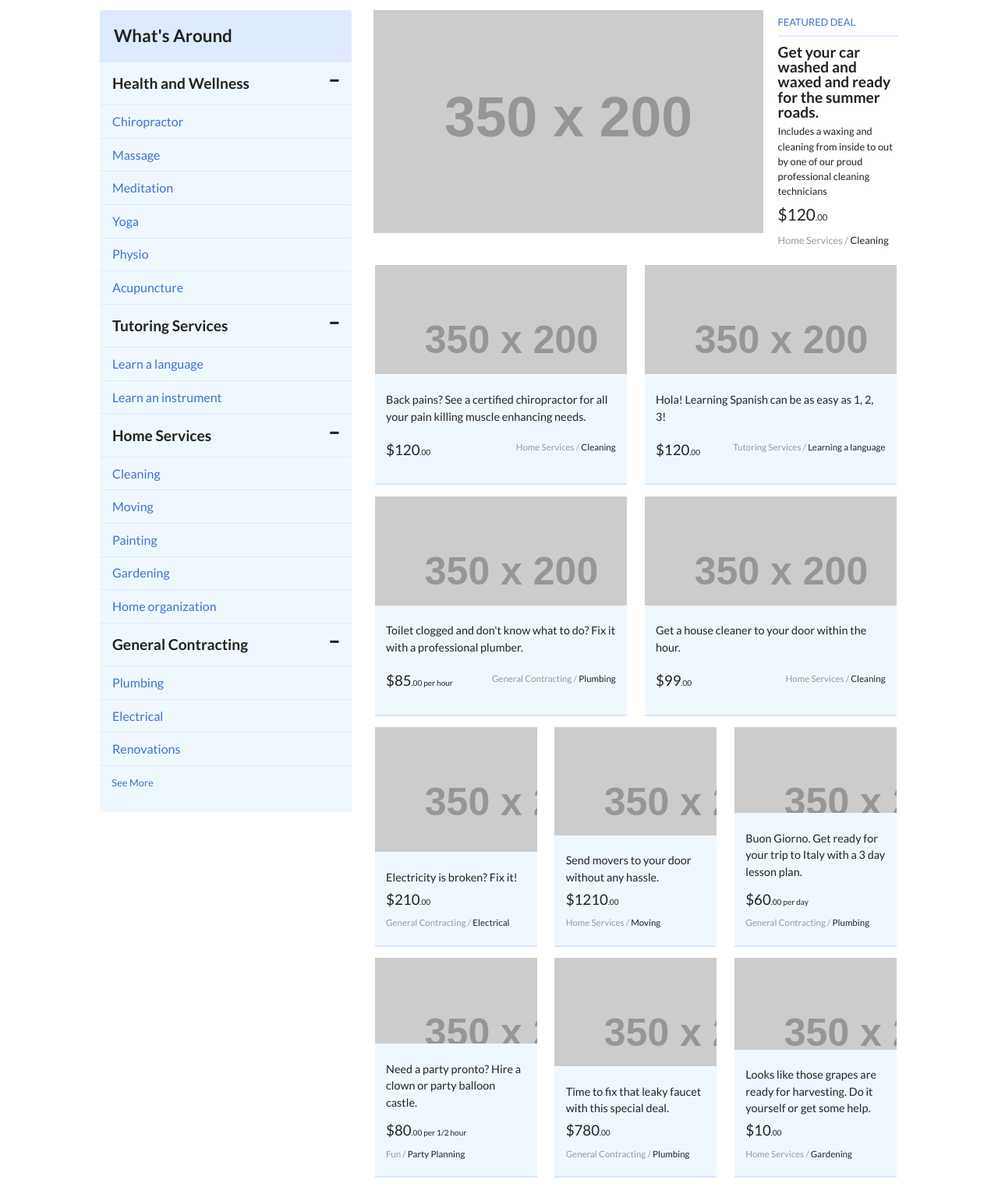
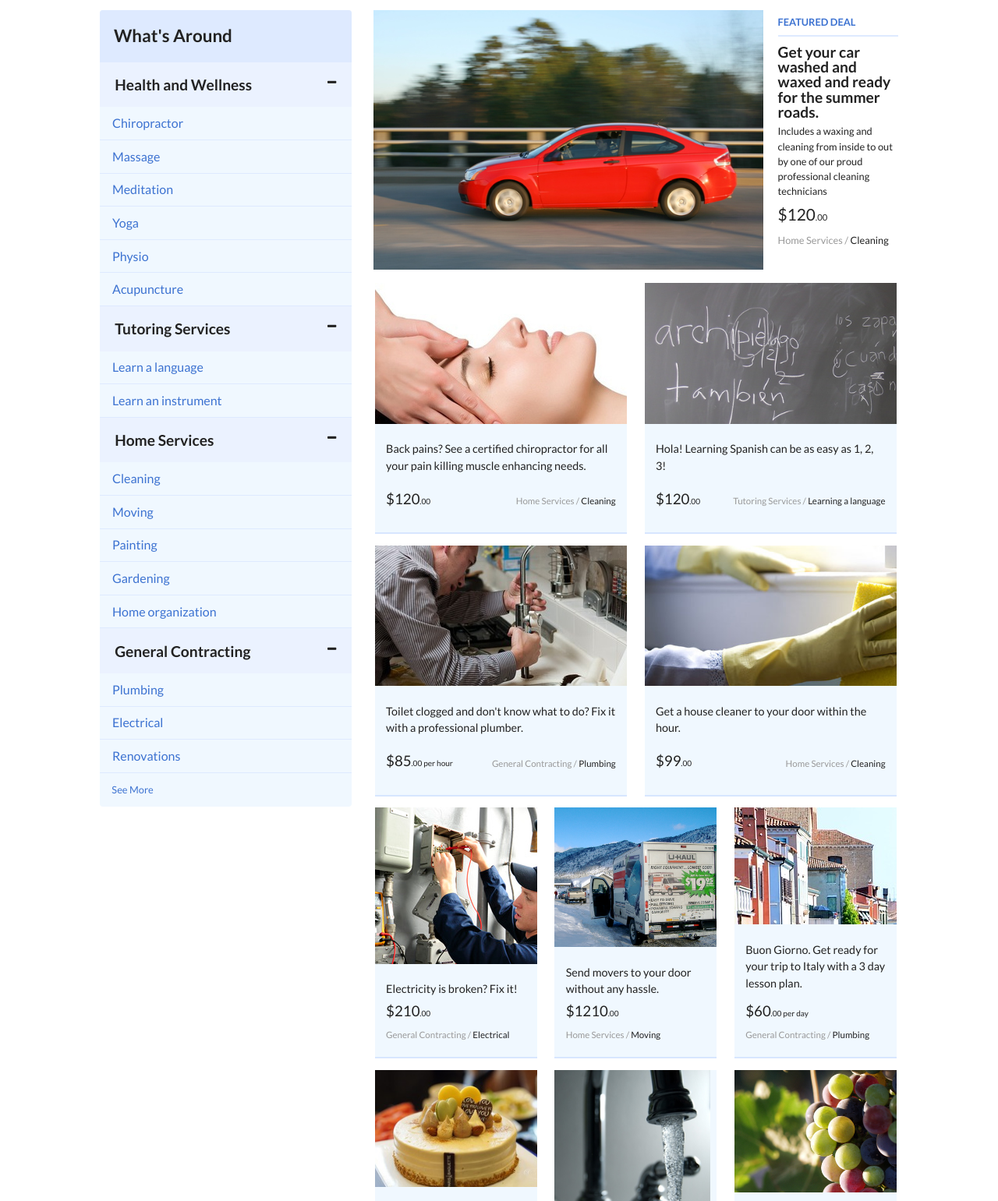
Before and after one commit to sahiga/housecall, a plain HTML site: page index.html in a window 1280 px wide. Shown: the part 179-1720 px from the top of the page at 78% size. Drawn offline with nearby package versions, Linux system fonts and the light colour scheme; placeholder pictures from the web are drawn by us.

Commit message:
Add images and Q&A answers

```diff
--- a/housecall.js
+++ b/housecall.js
@@ -3,6 +3,7 @@ $(document).ready(function() {
   var titles = $('.sidebar-title');
   var icons = $('.toggle-icon');
 
+  // Switch +/- icons when titles are clicked
   titles.click(function() {
     var icon = $(this).children('.toggle-icon');
     if (icon.hasClass('fa-minus')) {
@@ -11,10 +12,12 @@ $(document).ready(function() {
       icon.removeClass('fa-plus').addClass('fa-minus');
     }
 
-    $(this).parent().next().toggle('fast');
+    // Toggle the menu below the title
+    $(this).next().toggle('fast');
   });
 
-  function hideLists() {
+  // Hide sidebar menus in viewports of less than 800 pixels; otherwise, show them
+  function toggleLists() {
     if ($(window).width() < 800) {
       lists.css('display', 'none');
       icons.removeClass('fa-minus').addClass('fa-plus');
@@ -25,10 +28,11 @@ $(document).ready(function() {
 
   }
 
+  // Call toggleLists() on window resize as well as document ready
   $(window).resize(function() {
-    hideLists();
+    toggleLists();
   });
 
-  hideLists();
+  toggleLists();
 
 });
--- a/index.html
+++ b/index.html
@@ -46,12 +46,10 @@
       <div class="col4">
         <aside class="sidebar">
           <h2 class="sidebar-main-title">What's Around</h2>
-          <div class="sidebar-header">
           <h3 class="sidebar-title">
             Health and Wellness
             <span class="fa fa-minus toggle-icon"></span>
           </h3>
-          </div>
           <ul class="sidebar-list">
             <li class="sidebar-list-item">
               <a class="block-link" href="">Chiropractor</a>
@@ -72,12 +70,10 @@
               <a class="block-link" href="">Acupuncture</a>
             </li>
           </ul>
-          <div class="sidebar-header">
           <h3 class="sidebar-title">
             Tutoring Services
             <span class="fa fa-minus toggle-icon"></span>
           </h3>
-          </div>
           <ul class="sidebar-list">
             <li class="sidebar-list-item">
               <a class="block-link" href="">Learn a language</a>
@@ -86,12 +82,10 @@
               <a class="block-link" href="">Learn an instrument</a>
             </li>
           </ul>
-          <div class="sidebar-header">
           <h3 class="sidebar-title">
             Home Services
             <span class="fa fa-minus toggle-icon"></span>
           </h3>
-          </div>
           <ul class="sidebar-list">
             <li class="sidebar-list-item">
               <a class="block-link" href="">Cleaning</a>
@@ -107,12 +101,10 @@
             </li>
             <li class="sidebar-list-item"><a class="block-link" href="">Home organization</a></li>
           </ul>
-          <div class="sidebar-header">
           <h3 class="sidebar-title">
             General Contracting
             <span class="fa fa-minus toggle-icon"></span>
           </h3>
-          </div>
           <ul class="sidebar-list">
             <li class="sidebar-list-item">
               <a class="block-link" href="">Plumbing</a>
@@ -132,7 +124,7 @@
       <section class="main col8">
         <div class="row clearfix primary">
           <div class="col9 primary-photo">
-            <img class="photo-featured" src="http://placehold.it/350x200" />
+            <img class="photo-featured" src="images/car.jpg" />
           </div>
           <div class="col3 primary-description">
             <p class="small caps">Featured Deal</p>
@@ -153,7 +145,7 @@
         <div class="row clearfix secondary">
           <div class="col6">
             <div class="card">
-              <img class="photo" src="http://placehold.it/350x200" />
+              <img class="photo" src="images/massage.jpg" />
               <div class="description">
                 <p>
                   Back pains? See a certified chiropractor for all your pain killing muscle enhancing needs.
@@ -177,7 +169,7 @@
           </div><!--/.col6-->
           <div class="col6">
             <div class="card">
-              <img class="photo" src="http://placehold.it/350x200" />
+              <img class="photo photo-positioned photo-spanish" src="images/spanish.jpg" />
               <div class="description">
                 <p>
                   Hola! Learning Spanish can be as easy as 1, 2, 3!
@@ -203,7 +195,7 @@
         <div class="row clearfix secondary">
           <div class="col6">
             <div class="card">
-              <img class="photo" src="http://placehold.it/350x200" />
+              <img class="photo" src="images/plumber.jpg" />
               <div class="description">
                 <p>
                   Toilet clogged and don't know what to do? Fix it with a professional plumber.
@@ -227,7 +219,7 @@
           </div><!--/.col6-->
           <div class="col6">
             <div class="card">
-              <img class="photo" src="http://placehold.it/350x200" />
+              <img class="photo photo-positioned photo-cleaning" src="images/cleaning.jpeg" />
               <div class="description">
                 <p>
                   Get a house cleaner to your door within the hour.
@@ -253,7 +245,7 @@
         <div class="row clearfix secondary">
           <div class="col4">
             <div class="card">
-              <img class="photo" src="http://placehold.it/350x200" />
+              <img class="photo" src="images/electricians.jpg" />
               <div class="description">
                 <p>
                   Electricity is broken? Fix it!
@@ -271,7 +263,7 @@
           </div><!--/.col4-->
           <div class="col4">
             <div class="card">
-              <img class="photo" src="http://placehold.it/350x200" />
+              <img class="photo photo-positioned photo-moving" src="images/moving.jpg" />
               <div class="description">
                 <p>
                   Send movers to your door without any hassle.
@@ -291,7 +283,7 @@
           </div><!--/.col4-->
           <div class="col4">
             <div class="card">
-              <img class="photo" src="http://placehold.it/350x200" />
+              <img class="photo" src="images/italy.jpg" />
               <div class="description">
                 <p>
                   Buon Giorno. Get ready for your trip to Italy with a 3 day lesson plan.
@@ -313,7 +305,7 @@
         <div class="row clearfix secondary">
           <div class="col4">
             <div class="card">
-              <img class="photo" src="http://placehold.it/350x200" />
+              <img class="photo photo-positioned photo-birthday" src="images/birthday.jpg" />
               <div class="description">
                 <p>
                   Need a party pronto? Hire a clown or party balloon castle.
@@ -333,7 +325,7 @@
           </div><!--/.col4-->
           <div class="col4">
             <div class="card">
-              <img class="photo" src="http://placehold.it/350x200" />
+              <img class="photo photo-positioned photo-faucet" src="images/faucet.jpg" />
               <div class="description">
                 <p>
                   Time to fix that leaky faucet with this special deal.
@@ -351,7 +343,7 @@
           </div><!--/.col4-->
           <div class="col4">
             <div class="card">
-              <img class="photo" src="http://placehold.it/350x200" />
+              <img class="photo photo-positioned photo-grapes" src="images/grapes.jpg" />
               <div class="description">
                 <p>
                   Looks like those grapes are ready for harvesting. Do it yourself or get some help.
--- a/style.css
+++ b/style.css
@@ -1,6 +1,6 @@
-
-/* Custom styles */
-
+/****************************
+  Base Styles
+ ****************************/
 body {
   color: #222;
   font-family: "Lato", Helvetica, Arial, sans-serif;
@@ -31,11 +31,111 @@ h3 {
   font-size: 1.2em;
 }
 
+p {
+  margin: 0.5em 0;
+  line-height: 1.5em;
+}
+
+.center {
+  text-align: center;
+}
+
+
+.right-align {
+  text-align: right;
+  margin: 1em 0 0 0;
+}
+
+.small {
+  font-size: 0.8em;
+}
+
+.nowrap {
+  white-space: nowrap;
+}
+
+/****************************
+  Layout
+ ****************************/
+.container {
+  width: 80%;
+  margin: 0 auto;
+}
+
+.clearfix:before,
+.clearfix:after {
+  content: "";
+  display: table;
+}
+
+.clearfix:after {
+  clear: both;
+}
+
+.clearfix {
+  zoom: 1;
+}
+
+[class*="col"] {
+  float: left;
+  min-height: 1px;
+  margin: 0.5em 0 0.5em 2.75%;
+}
+
+[class*="col"]:first-child {
+  margin-left: 0;
+}
+
+.col1 { width: 5.8125%; }
+.col2 { width: 14.375%; }
+.col3 { width: 22.9375%; }
+.col4 { width: 31.5%; }
+.col5 { width: 40.0625%; }
+.col6 { width: 48.625%; }
+.col7 { width: 57.1875%; }
+.col8 { width: 65.75%; }
+.col9 { width: 74.3125%; }
+.col10 { width: 82.875%; }
+.col11 { width: 91.4375%; }
+.col12 { width: 100%; }
+
+/****************************
+  Header
+ ****************************/
+header {
+  background: aliceblue;
+  font-size: 0.9em;
+}
+
+.header-list {
+  margin: 1em 0 1em 1em;
+  display: inline-block;
+}
+
+.header-list-item {
+  display: inline-block;
+  margin: 0 0.5em 0 0;
+  padding: 0 0.5em 0 0;
+  border-width: 0 1px 0 0;
+  border-style: solid;
+  border-color: #3C72D1;
+}
+
+.header-list-item:last-child {
+  border: 0;
+}
+
+.header-right-align {
+  text-align: right;
+}
+
 .masthead {
   border-style: solid;
   border-width: 0 0 2px 0;
   border-color: #DEEAFF;
   padding: 0.5em 0;
+  font-size: 2.2em;
+  font-weight: 400;
 }
 
 .logo {
@@ -43,12 +143,9 @@ h3 {
   margin: 0.5em 0;
 }
 
-.masthead {
-  font-size: 2.2em;
-  font-weight: 300;
-}
-
-/* Inputs and buttons */
+/****************************
+  Input Fields
+ ****************************/
 input {
   margin: 0.5em 0;
   font-size: 1em;
@@ -100,6 +197,9 @@ input {
    color: #222;
 }
 
+/****************************
+  Buttons
+ ****************************/
 .btn {
   font-family: "Lato", Helvetica, Arial, sans-serif;
   padding: 1em 2em;
@@ -130,70 +230,20 @@ input {
   background: #3C72D1;
 }
 
-/* Layout */
-.container {
-  width: 80%;
-  margin: 0 auto;
+/****************************
+  Sidebar
+ ****************************/
+.toggle-icon {
+  float: right;
+  font-size: 0.75em;
 }
 
-.clearfix:before,
-.clearfix:after {
-  content: "";
-  display: table;
-}
-
-.clearfix:after {
-  clear: both;
-}
-
-.clearfix {
-  zoom: 1;
-}
-
-[class*="col"] {
-  float: left;
-  min-height: 1px;
-  margin: 0.5em 0 0.5em 2.75%;
-}
-
-[class*="col"]:first-child {
-  margin-left: 0;
-}
-
-.col1 {width: 5.8125%;}
-.col2 {width: 14.375%;}
-.col3 {width: 22.9375%;}
-.col4 {width: 31.5%;}
-.col5 {width: 40.0625%;}
-.col6 {width: 48.625%;}
-.col7 {width: 57.1875%;}
-.col8 {width: 65.75%;}
-.col9 {width: 74.3125%;}
-.col10 {width: 82.875%;}
-.col11 {width: 91.4375%;}
-.col12 {width: 100%;}
-
-header {
+.sidebar {
   background: aliceblue;
-  font-size: 0.9em;
-}
-
-.header-list {
-  margin: 1em 0 1em 1em;
-  display: inline-block;
-}
-
-.header-list-item {
-  display: inline-block;
-  margin: 0 0.5em 0 0;
-  padding: 0 0.5em 0 0;
-  border-width: 0 1px 0 0;
-  border-style: solid;
-  border-color: #3C72D1;
-}
-
-.header-list-item:last-child {
-  border: 0;
+  margin: 0.5em 0 0 0;
+  -webkit-border-radius: 4px;
+  -moz-border-radius: 4px;
+  border-radius: 4px;
 }
 
 .sidebar-main-title {
@@ -205,27 +255,11 @@ header {
   border-radius: 4px 4px 0 0;
 }
 
-.sidebar {
-  background: aliceblue;
-  padding: 0 0 1em 0;
-  margin: 0.5em 0 0 0;
-  -webkit-border-radius: 4px;
-  -moz-border-radius: 4px;
-  border-radius: 4px;
-}
-
-.sidebar-header {
-  padding: 0.5em 1em;
-}
-
 .sidebar-title {
+  background: #EBF2FF;
   font-weight: 700;
-  margin: 0.5em 0;
+  padding: 1em;
   cursor: pointer;
-}
-
-.footer-list {
-  margin: 0.25em 0 1em;
 }
 
 .sidebar-list-item, .sidebar-header {
@@ -247,17 +281,43 @@ header {
   padding: 1.2em;
 }
 
+
+/****************************
+  Main
+ ****************************/
 .photo-featured {
   width: 100%;
 }
 
-p {
-  margin: 0.5em 0;
-  line-height: 1.5em;
+.photo-positioned {
+  width: 150%;
+  position: relative;
 }
 
-.small {
-  font-size: 0.8em;
+.photo-moving {
+  right: 77px;
+}
+
+.photo-grapes {
+  right: 50px;
+}
+
+.photo-faucet {
+  right: 112px;
+}
+
+.photo-cleaning {
+  bottom: 76px;
+}
+
+.photo-spanish {
+  bottom: 50px;
+  right: 26px;
+}
+
+.photo-birthday {
+  bottom: 44px;
+  right: 60px;
 }
 
 .caps {
@@ -266,12 +326,9 @@ p {
   border-color: #DEEAFF;
   border-width: 0 0 2px 0;
   color: #3c72d1;
+  font-weight: 700;
   padding: 0.5em 1em 0.5em 0;
   margin: 0 0 0.8em 0;
-}
-
-.nowrap {
-  white-space: nowrap;
 }
 
 .price-left {
@@ -284,15 +341,6 @@ p {
   margin: -4px 0 0 0;
 }
 
-footer {
-  padding: 1em;
-  background: aliceblue;
-}
-
-.center {
-  text-align: center;
-}
-
 .secondary {
   font-size: 0.9em;
 }
@@ -303,7 +351,7 @@ footer {
   border-color: #D7E6FF;
   border-width: 0 0 2px 0;
   background: aliceblue;
-  height: 280px;
+  height: 320px;
   margin: 0 2px;
   overflow: hidden;
 }
@@ -317,23 +365,29 @@ footer {
   padding: 1em;
 }
 
+.light {
+  color: #999;
+}
+
+/****************************
+  Footer
+ ****************************/
+footer {
+  padding: 1em;
+  background: aliceblue;
+}
+
+.footer-list {
+  margin: 0.25em 0 1em;
+}
+
 .footer-list-item {
   line-height: 1.5em;
 }
 
-.right-align, .header-right-align {
-  text-align: right;
-}
-
-.light {
-  color: #999;
-}
-
-.toggle-icon {
-  float: right;
-  font-size: 0.75em;
-}
-
+/****************************
+  Responsive Design Styles
+ ****************************/
 @media (max-width: 1000px) {
   .container {
     width: 95%;
@@ -370,6 +424,10 @@ footer {
     position: relative;
   }
 
+  .photo-positioned {
+    position: static;
+  }
+
   header, footer, .header-right-align {
     text-align: center;
   }
@@ -391,3 +449,23 @@ footer {
     width: 100%;
   }
 }
+
+@media (max-width: 470px) {
+  body {
+    font-size: 0.9em;
+  }
+
+  .nowrap {
+    white-space: normal;
+  }
+
+  .masthead {
+    text-align: center;
+  }
+
+  .search-box, .location-box {
+    -webkit-border-radius: 4px;
+    -moz-border-radius: 4px;
+    border-radius: 4px;
+  }
+}
```
Also changed, not shown: images/birthday.jpg (added), images/car.jpg (added), images/cleaning.jpeg (added), images/electricians.jpg (added), images/faucet.jpg (added), images/grapes.jpg (added), images/italy.jpg (added), images/massage.jpg (added), images/moving.jpg (added), images/plumber.jpg (added), images/spanish.jpg (added), 1 other file. Lines whose indentation alone changed are shown as unchanged.
